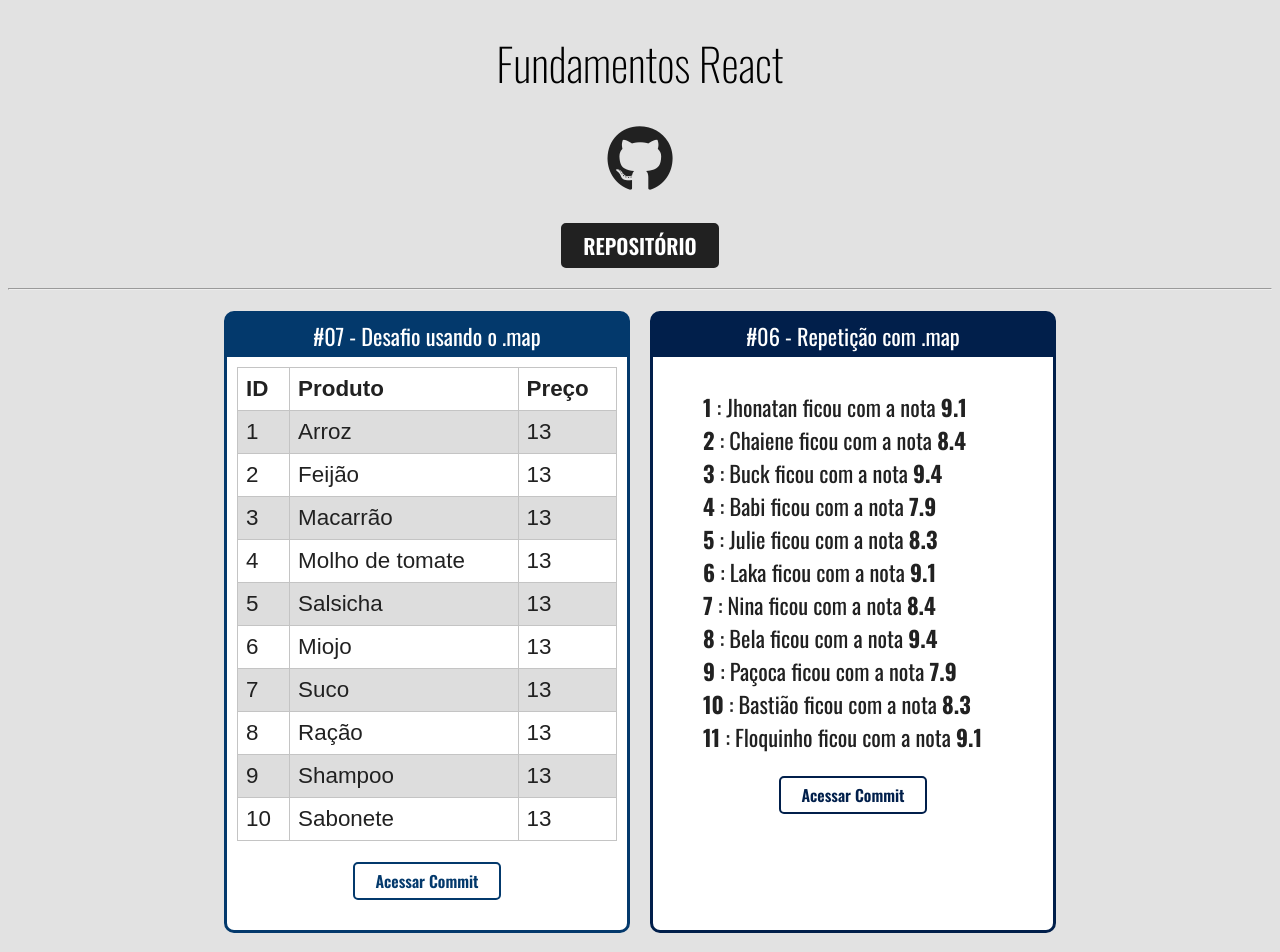
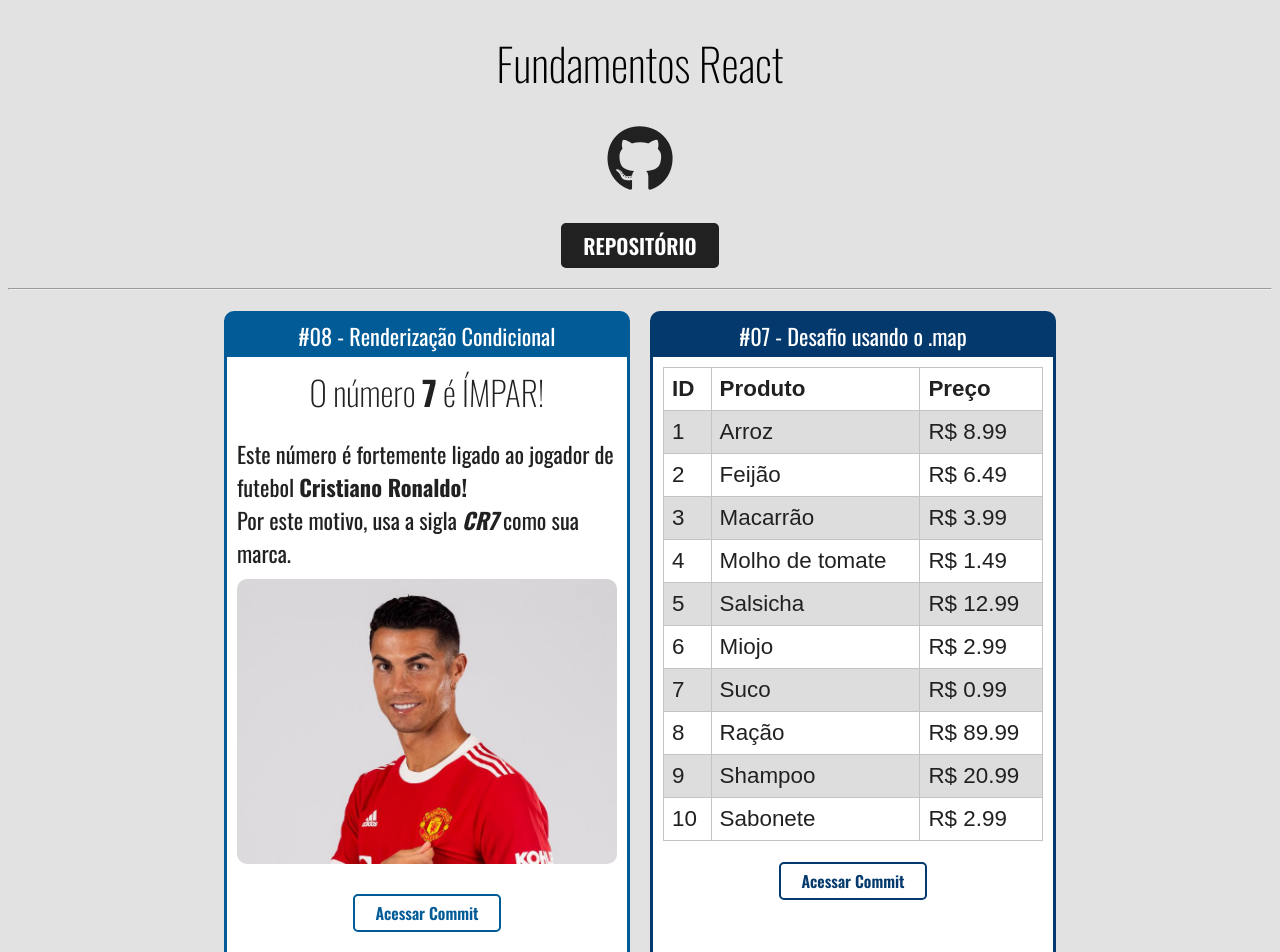
Before and after one commit to JhonatanGAlves/fundamentals-in-react, a React (Create React App) app: page / in a window 1280 px wide. Shown: the top 952 px of the page. Built offline with nearby package versions, Linux system fonts and the light colour scheme.

Commit message:
created component EvenOrOdd

```diff
--- a/src/App.css
+++ b/src/App.css
@@ -1,9 +1,11 @@
+/* Component Card */
 .App .Cards {
   display: flex;
   justify-content: center;
   flex-wrap: wrap; /*Quando houver a quebra de linha, os conteúdos automaticamente ficam abaixo um do outro*/
 }
 
+/* Component InputButton */
 .App .Button i {
   color: #212121;
   margin-bottom: 10px;
@@ -24,15 +26,30 @@
   border: 2px solid #ffa100 !important;
 }
 
+/* Component Fragment */
 .App .Cards .Content img {
   border-radius: 10px;
 }
 
+/* Component EvenOrOdd */
+.App .Cards .Content .cr7 {
+  margin-top: 20px;
+  text-align: start;
+}
+
+.App .Cards .Content .cr7 img {
+  margin-top: 10px;
+  width: 100%;
+  border-radius: 10px;
+}
+
+/* Component StudentList */
 .App .Cards .Content .list ul {
   list-style: none;
   text-align: start;
 }
 
+/* Component ProductsList */
 .App .Cards .Content .containerList table {
   font-family: arial, sans-serif;
   border-collapse: collapse;
--- a/src/App.jsx
+++ b/src/App.jsx
@@ -10,6 +10,7 @@
 import { InputButton } from './Components/InputButton/InputButton'
 import { StudentList } from './Components/repetition/StudentList'
 import { ProductsList } from './Components/repetition/ProductsList'
+import { EvenOrOdd } from './Components/conditional/EvenOrOdd'
 
 export const App = (props) => {
 
@@ -35,10 +36,20 @@
       <hr />
 
       <div className="Cards">
+        <Card title="#08 - Renderização Condicional" color="#005b96" /*Estou passando uma cor por props*/ >
+          <EvenOrOdd //LEMBRAR DE USAR Hooks PARA FAZER UM CAMPO DE DIGITAÇÃO
+            number={ 7 }
+          />
+          <InputButton color="#005b96"
+            link="https://github.com/JhonatanGAlves/fundamentals-in-react/commit/6511685464cede7ad7e387c09b37bb04ee4e00f5"
+            value="Acessar Commit"
+          />
+        </Card>
+
         <Card title="#07 - Desafio usando o .map" color="#03396c" /*Estou passando uma cor por props*/ >
           <ProductsList />
           <InputButton color="#03396c"
-            link="https://github.com/JhonatanGAlves/fundamentals-in-react/commit/bfa1cdb8eb3b44489b46a2510473c79ac621e7ed"
+            link="https://github.com/JhonatanGAlves/fundamentals-in-react/commit/e32b9fa08617a3470565d66e942865aeb5af045a"
             value="Acessar Commit"
           />
         </Card>
--- /dev/null
+++ b/src/Components/conditional/EvenOrOdd.jsx
@@ -0,0 +1,27 @@
+import React from 'react'
+import cr7 from '../../Images/cr7.jpeg'
+
+export const EvenOrOdd = (props) => {
+
+  const isEven = props.number % 2 === 0
+  const cristianoRonaldo = props.number === 7
+  const messi = props.number === 10
+
+  return (
+    <div>
+      <h2>O número <strong>{props.number}</strong> é { isEven ?
+        <span>PAR</span> :
+        <span>ÍMPAR</span> }!
+      </h2>
+      <div className="cr7">{ cristianoRonaldo &&
+        <span>Este número é fortemente ligado ao jogador de futebol <strong>Cristiano Ronaldo!</strong><br/>
+          Por este motivo, usa a sigla <strong><i>CR7</i></strong> como sua marca.
+          <img src={cr7} />
+        </span> }
+      </div>
+      <p>{ messi &&
+        <span>Este número é fortemente ligado ao jogador de futebol <strong>Lionel Messi!</strong></span> }
+      </p>
+    </div>
+  )
+}
--- a/src/Components/repetition/ProductsList.jsx
+++ b/src/Components/repetition/ProductsList.jsx
@@ -5,10 +5,10 @@
 
   const productLi = Products.map((product) => {
     return (
-        <tr>
+        <tr key={ product.id }>
           <td>{ product.id }</td>
           <td>{ product.name }</td>
-          <td>{ product.price }</td>
+          <td>R$ { product.price }</td>
         </tr>
     )
   })
--- a/src/data/products.js
+++ b/src/data/products.js
@@ -1,14 +1,14 @@
 export const Products = [
-  { id: 1, name: 'Arroz', price: 13.0 },
-  { id: 2, name: 'Feijão', price: 13.0 },
-  { id: 3, name: 'Macarrão', price: 13.0 },
-  { id: 4, name: 'Molho de tomate', price: 13.0 },
-  { id: 5, name: 'Salsicha', price: 13.0 },
-  { id: 6, name: 'Miojo', price: 13.0 },
-  { id: 7, name: 'Suco', price: 13.0 },
-  { id: 8, name: 'Ração', price: 13.0 },
-  { id: 9, name: 'Shampoo', price: 13.0 },
-  { id: 10, name: 'Sabonete', price: 13.0 }
+  { id: 1, name: 'Arroz', price: 8.99 },
+  { id: 2, name: 'Feijão', price: 6.49 },
+  { id: 3, name: 'Macarrão', price: 3.99 },
+  { id: 4, name: 'Molho de tomate', price: 1.49 },
+  { id: 5, name: 'Salsicha', price: 12.99 },
+  { id: 6, name: 'Miojo', price: 2.99 },
+  { id: 7, name: 'Suco', price: 0.99 },
+  { id: 8, name: 'Ração', price: 89.99 },
+  { id: 9, name: 'Shampoo', price: 20.99 },
+  { id: 10, name: 'Sabonete', price: 2.99 }
 ]
 
 export default Products
```
Also changed, not shown: src/Images/cr7.jpeg (added).
